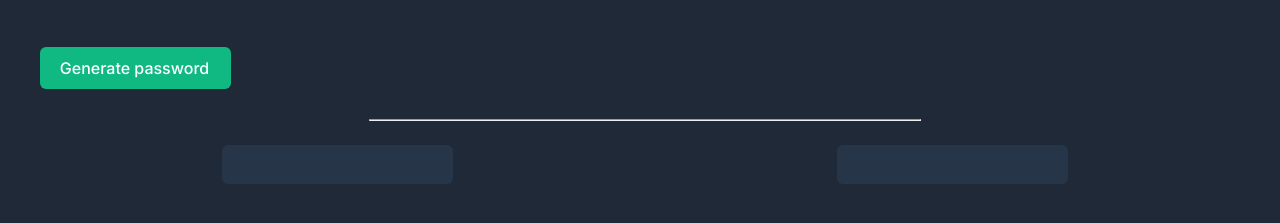
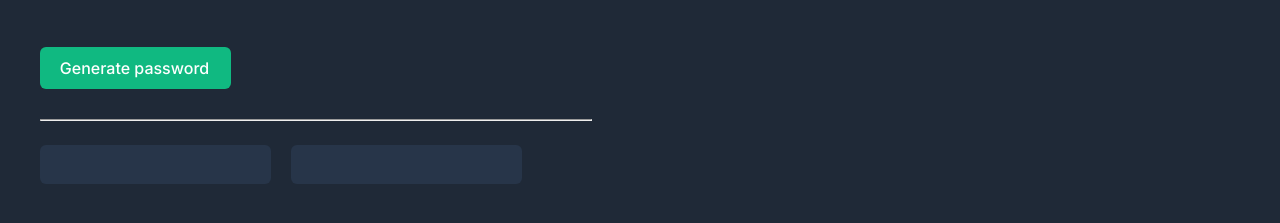
Before and after one commit to gsingh131/password-generator, a website built with Vite: page index.html in a window 1280 px wide. Shown: the part 153-376 px from the top of the page. Built offline with nearby package versions, Linux system fonts and the light colour scheme.

Commit message:
Update index.css
Fixed password box to left of display, not longer moves when expanding screen size.

```diff
--- a/index.css
+++ b/index.css
@@ -31,7 +31,7 @@ body {
 #password-div{
     display: flex;
     flex-direction: row;
-    justify-content:space-around;
+    justify-content:flex-start;
     font-family: "Inter", sans-serif;
     color: #10B981
 }
@@ -51,7 +51,9 @@ body {
 hr{
     color: #2F3E53;
     margin-top: 30px;
+    margin-left: 0px;
     width: 550px;
+
 }
 
 #password-el-one{
@@ -61,6 +63,7 @@ hr{
     height: 19px;
     border-radius: 6px;
     text-align: center;
+    margin-left: 0px;
     margin-right: 20px;
 }
 
@@ -71,4 +74,5 @@ hr{
     border-radius: 6px;
     text-align: center;
     height: 19px;
+    margin-left: 0px;
 }
```
